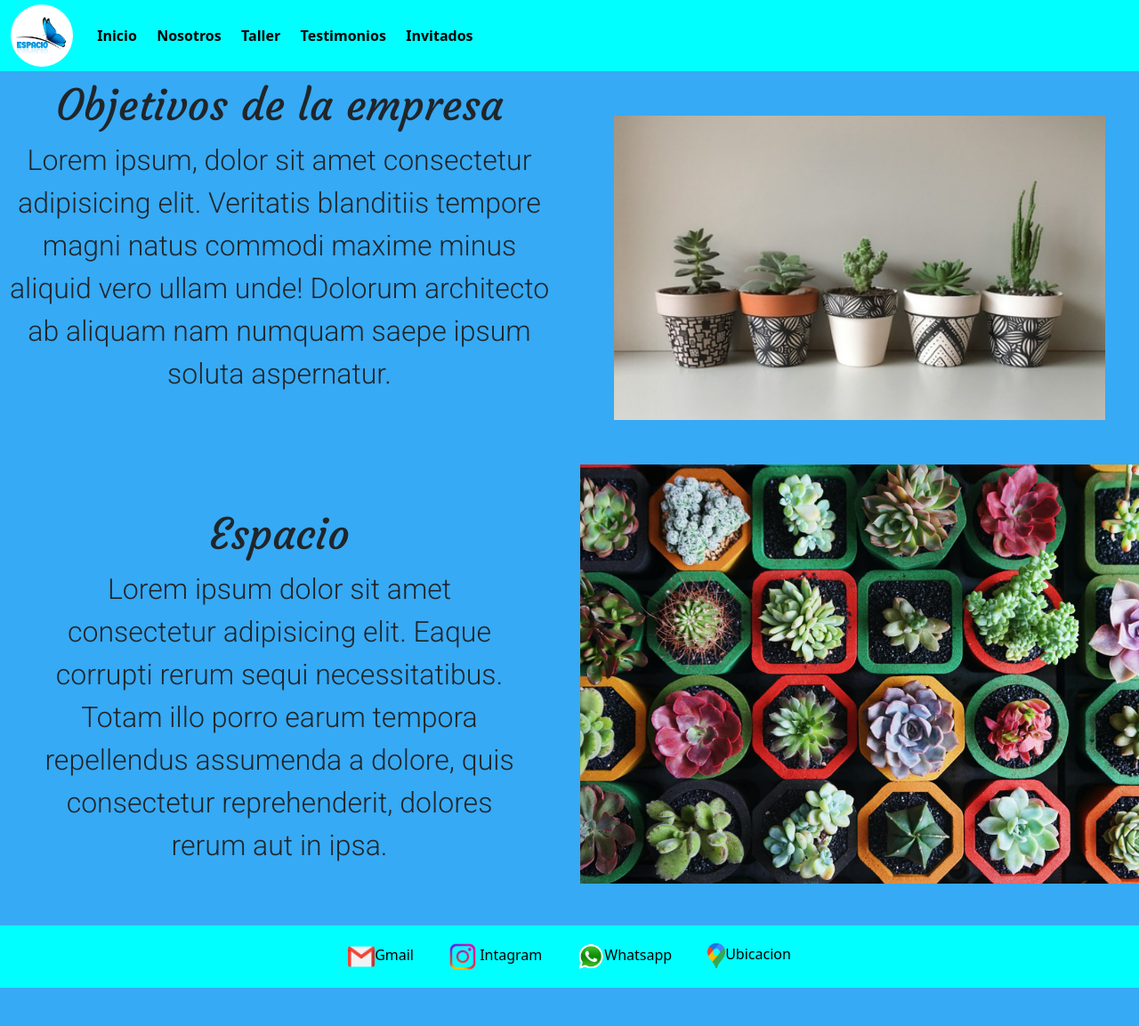
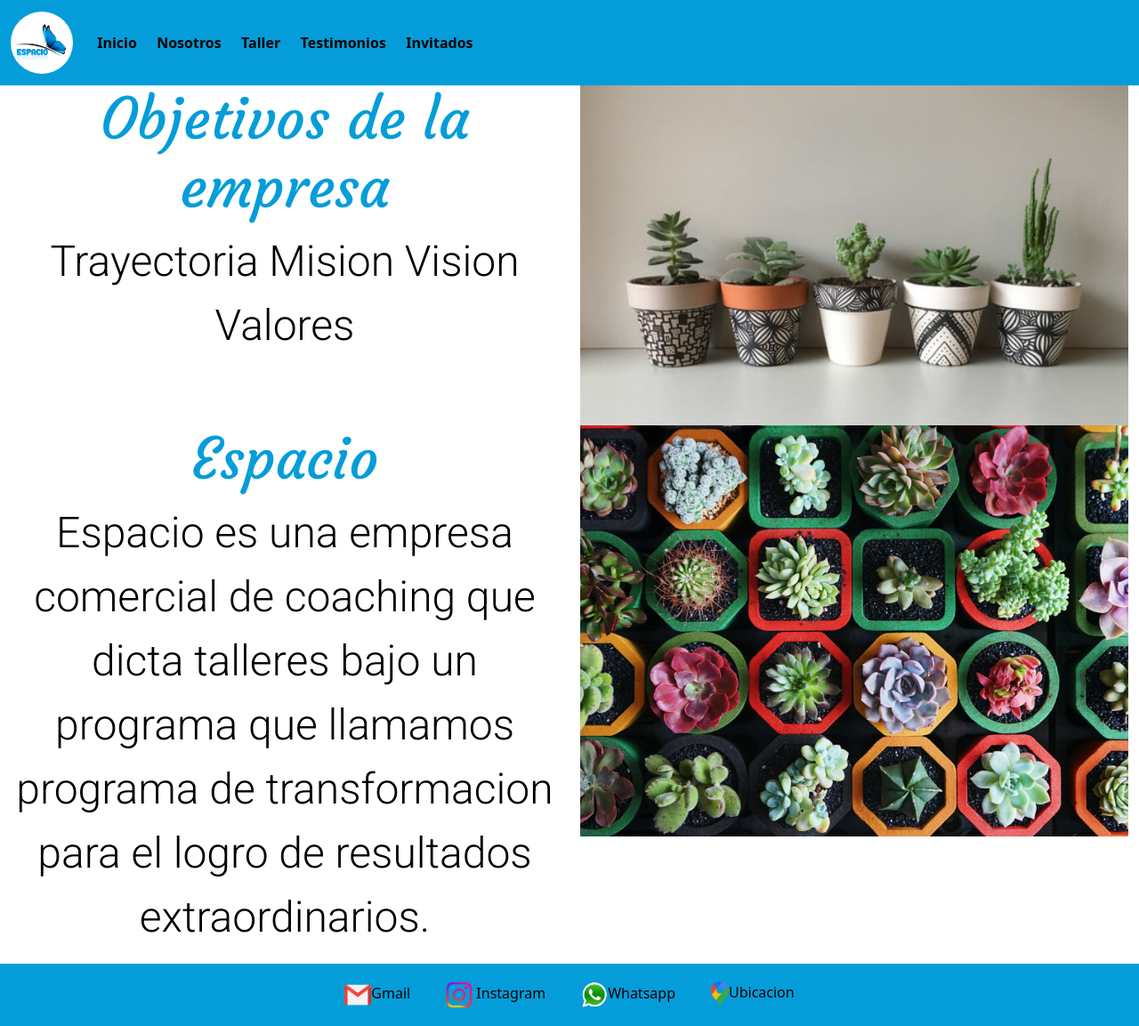
Before and after one commit to maurofreyre/PF-FREYREMAURO, a website: page index.html in a window 1280 px wide. Shown: the whole page at 89% size. Before the commit the page ends 1110 px from the top, so only its background shows below. Drawn offline with nearby package versions, Linux system fonts and the light colour scheme.

Commit message:
PreEntrega2-Freyre-modificaciones-scss

```diff
--- a/index.html
+++ b/index.html
@@ -19,7 +19,7 @@
             <button class="navbar-toggler" type="button" data-bs-toggle="collapse" data-bs-target="#navbarSupportedContent" aria-controls="navbarSupportedContent" aria-expanded="false" aria-label="Toggle navigation">
                 <span class="navbar-toggler-icon"></span>
             </button>
-            <div class="collapse navbar-collapse" id="navbarSupportedContent">
+            <div class=" collapse navbar-collapse" id="navbarSupportedContent">
             <div class="navbar2" id="">
                 <ul class="navbar me-auto mb-2 mb-lg-0">
                 <li class="nav-item">
@@ -42,38 +42,48 @@
             </div>
         </nav>
 </header>
+<main>
+    <div class="container-fluid">
     <div class="row">
-    <div class="col-xs-12 col-sm-12 col-lg-6 text-center section-1">
-        <h2 class="titulo1">Objetivos de la empresa</h2>
-        <p>Lorem ipsum, dolor sit amet consectetur adipisicing elit. Veritatis blanditiis tempore magni natus commodi maxime minus aliquid vero ullam unde! Dolorum architecto ab aliquam nam numquam saepe ipsum soluta aspernatur.
-        </p>
+        <div class="col-xs-12 col-sm-12 col-lg-6 text-center">
+            <h2>Objetivos de la empresa</h2>
+            <p> Trayectoria
+                Mision
+                Vision
+                Valores</p>
         </div>
         <div class="col-xs-12 col-sm-12 col-lg-6 text-center section-2">
             <img class="col-xs-12 col-sm-12 col-lg-12 text-center" src="./img/suculenta1.jpg" width="100%" alt="Imagen 1">
         </div>
-    <div class="col-xs-12 col-sm-12 col-lg-6 text-center section-3">
-        <h2 class="titulo3">Espacio</h2>
-        <p>Lorem ipsum dolor sit amet consectetur adipisicing elit. Eaque corrupti rerum sequi necessitatibus. Totam illo porro earum tempora repellendus assumenda a dolore, quis consectetur reprehenderit, dolores rerum aut in ipsa.</p>
+        <div class="col-xs-12 col-sm-12 col-lg-6 text-center">
+            <h1>Espacio</h1>
+            <p> Espacio es una empresa comercial de
+                coaching que dicta talleres bajo un programa
+                que llamamos programa de transformacion
+                para el logro de resultados extraordinarios.
+                </p>
         </div>
-    <div class="col-xs-12 col-sm-12 col-lg-6 text-center section-4">
+        <div class="col-xs-12 col-sm-12 col-lg-6 text-center">
             <img class="col-xs-12 col-sm-12 col-lg-12 text-center" src="./img/suculenta2.jpg" width="100%" alt="Imagen 2">
         </div>
     </div>
+    </div>
+</main>
 <footer>
     <nav class="row barranavegacion">
     <div class="col-xs-12 col-sm-12 col-lg-12 text-center">
             <ul class="footermenu">
                 <li class="footeritem">
-                    <a class="footeritem2" href=""><img class="logogmail" src="./img/281769.png" alt="gmail">Gmail</a>
+                    <a target="_blank" class="footeritem2" href="https://www.google.com/intl/es-419/gmail/about/"><img class="logogmail" src="./img/281769.png" alt="gmail">Gmail</a>
                 </li>
                 <li class="footeritem">
-                    <a class="footeritem2" href="#"><img class="logoinstagram" src="./img/logo instagram.png" alt="Logo instagram"> Intagram</a>
+                    <a target="_blank" class="footeritem2" href="https://www.instagram.com/espacio_santafe/"><img class="logoinstagram" src="./img/logo instagram.png" alt="Logo instagram"> Instagram</a>
                 </li>
                 <li class="footeritem">
-                    <a class="footeritem2" href="#"><img class="logowhatsapp" src="./img/580b57fcd9996e24bc43c543.png" alt="logo whatsapp">Whatsapp</a>
+                    <a target="_blank" class="footeritem2" href="https://www.whatsapp.com/?lang=es"><img class="logowhatsapp" src="./img/580b57fcd9996e24bc43c543.png" alt="logo whatsapp">Whatsapp</a>
                 </li>
                 <li class="footeritem">
-                    <a class="footeritem2" href="#"><img class="logoubicacion" src="./img/google-maps-logo-1-1.png" alt="Logo ubiacion">Ubicacion</a>
+                    <a target="_blank" class="footeritem2" href="https://www.google.com.ar/maps/@-31.9690877,-60.9214186,15z?entry=ttu"><img class="logoubicacion" src="./img/google-maps-logo-1-1.png" alt="Logo ubiacion">Ubicacion</a>
                 </li>
             </ul>
     </div>
--- /dev/null
+++ b/scss/_body.scss
@@ -0,0 +1,26 @@
+*{
+    margin: 0;
+    padding: 0;
+    box-sizing: border-box;
+}
+body{
+    background-color: $colorfondo;
+    h1{
+        font-family: 'Courgette', cursive;
+        color: $colorletratitulo;
+        font-size: 4rem;
+    }
+    h2{
+        font-family: 'Courgette', cursive;
+        color: $colorletratitulo;
+        font-size: 4rem;
+    }
+    p{
+    font-family: 'Roboto', sans-serif;
+    font-size: 3rem;
+    color: black;
+    }
+}
+img{
+    justify-content: center;
+}
--- /dev/null
+++ b/scss/_headeryfooter.scss
@@ -0,0 +1,55 @@
+header{
+    background-color: $colorencabezado;
+    .perfil{
+        width: 70px;
+        border-radius: 50%;
+    }
+    .container-fluid{
+        display: flex;
+        background-color: $colorencabezado;
+        text-align: center;
+        justify-content: space-between;
+        .navbar{
+            list-style-type: none;
+            .nav-item{
+                color: $colorletra;
+                padding: 0.7rem;
+                font-weight: bold;
+            }
+        }
+
+    }
+}
+.footermenu{
+    display: flex;
+    justify-content: center;
+    list-style-type: none;
+    margin: 0;
+    padding: 0;
+    .footeritem{
+        padding: 20px;
+    }
+    .footeritem2{
+        text-decoration: none;
+        color: black;
+    }
+    .logogmail{
+        width: 30px;
+        border-radius: 20%;
+    }
+    .logoinstagram{
+        width: 30px;
+        border-radius: 20%;
+    }
+    .logowhatsapp{
+        width: 30px;
+        border-radius: 20%;
+    }
+    .logoubicacion{
+        width: 20px;
+        border-radius: 20%;
+    }
+}
+.barranavegacion{
+background-color: $colorencabezado;
+}
--- /dev/null
+++ b/scss/_index.scss
@@ -0,0 +1,16 @@
+.index1{
+    .suculenta1{
+        width: 100%;
+        height: 100%;
+    }
+    .suculenta2{
+        width: 100%;
+        height: auto;
+    }
+}
+.index2{
+    .imagennosotros{
+        width: 100%;
+        height: 100%;
+    }
+}
--- /dev/null
+++ b/scss/_var.scss
@@ -0,0 +1,4 @@
+$colorencabezado: #049DD9;
+$colorfondo: #FFFFFF;
+$colorletratitulo: #049DD9;
+$colorletra: black;
--- /dev/null
+++ b/scss/estilo.scss
@@ -0,0 +1,4 @@
+@import "var";
+@import "body";
+@import "headeryfooter";
+@import "index";
```
Also changed, not shown: Invitados.html (+13 -7 lines), Nosotros.html (+9 -6 lines), Taller.html (+25 -12 lines), Testimonios.html (+7 -4 lines), package.json (added, +17 -0 lines), css/estilo.css, 1 other file. Lines whose indentation alone changed are shown as unchanged.
